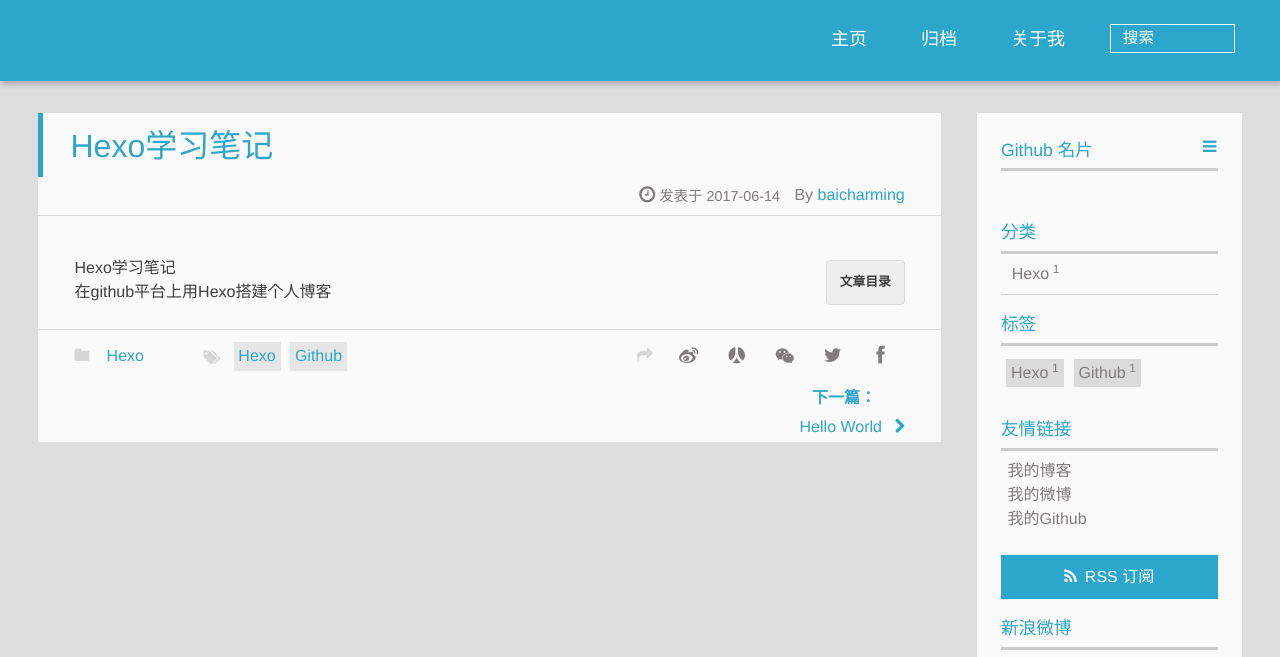
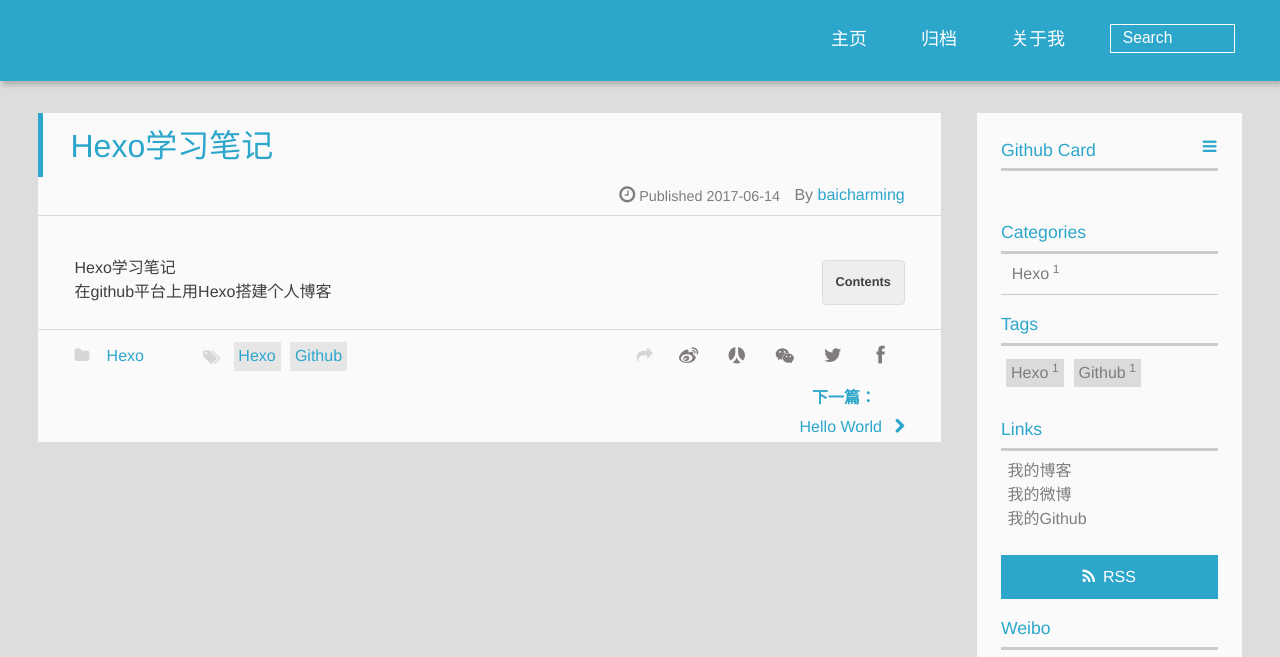
Before and after one commit to baicharming/baicharming.github.io, a plain HTML site: page 2017/06/14/Hexo学习笔记/index.html in a window 1280 px wide. Shown: the part 127-784 px from the top of the page. Drawn offline with Linux system fonts and the light colour scheme; grey boxes are pictures that could not be loaded; a script that the page names is missing.

Commit message:
Site updated: 2017-06-18 13:26:29

```diff
--- a/2017/06/14/Hexo学习笔记/index.html
+++ b/2017/06/14/Hexo学习笔记/index.html
@@ -49,7 +49,7 @@
 				<h1 class="site-name"><a href="/" title="小白博客">小白博客</a></h1>
 				<h2 class="blog-motto">欢迎大家进入小白的博客，刚学习搭建个人博客，有待完善。</h2>
 			</div>
-			<div class="navbar"><a class="navbutton navmobile" href="#" title="菜单">
+			<div class="navbar"><a class="navbutton navmobile" href="#" title="Menu">
 			</a></div>
 			<nav class="animated">
 				<ul>
@@ -65,7 +65,7 @@
 
 					<form class="search" action="//google.com/search" method="get" accept-charset="utf-8">
 						<label>Search</label>
-						<input type="search" id="search" name="q" autocomplete="off" maxlength="20" placeholder="搜索" />
+						<input type="search" id="search" name="q" autocomplete="off" maxlength="20" placeholder="Search" />
 						<input type="hidden" name="q" value="site:www.baicharming.com">
 					</form>
 
@@ -88,14 +88,14 @@
 		<a href="/about" title="baicharming" target="_blank" itemprop="author">baicharming</a>
 
   <p class="article-time">
-    <time datetime="2017-06-14T14:25:18.000Z" itemprop="datePublished"> 发表于 2017-06-14</time>
+    <time datetime="2017-06-14T14:25:18.000Z" itemprop="datePublished"> Published 2017-06-14</time>
 
   </p>
 </header>
 	<div class="article-content">
 
 		<div id="toc" class="toc-article">
-			<strong class="toc-title">文章目录</strong>
+			<strong class="toc-title">Contents</strong>
 
 
 
@@ -152,22 +152,22 @@
 
 
 </div>
-      <div class="openaside"><a class="navbutton" href="#" title="显示侧边栏"></a></div>
+      <div class="openaside"><a class="navbutton" href="#" title="Show Sidebar"></a></div>
 
   <div id="toc" class="toc-aside">
-  <strong class="toc-title">文章目录</strong>
+  <strong class="toc-title">Contents</strong>
 
 
 
   </div>
 
 <div id="asidepart">
-<div class="closeaside"><a class="closebutton" href="#" title="隐藏侧边栏"></a></div>
+<div class="closeaside"><a class="closebutton" href="#" title="Hide Sidebar"></a></div>
 <aside class="clearfix">
 
 
 <div class="github-card">
-<p class="asidetitle">Github 名片</p>
+<p class="asidetitle">Github Card</p>
 <div class="github-card" data-github="baicharming" data-theme="medium"></div>
 <script type="text/javascript" src="//cdn.jsdelivr.net/github-cards/latest/widget.js" ></script>
 </div>
@@ -176,7 +176,7 @@
 
 
 <div class="categorieslist">
-	<p class="asidetitle">分类</p>
+	<p class="asidetitle">Categories</p>
 		<ul>
 
 
@@ -189,7 +189,7 @@
 
 
 <div class="tagslist">
-	<p class="asidetitle">标签</p>
+	<p class="asidetitle">Tags</p>
 		<ul class="clearfix">
 
 
@@ -205,7 +205,7 @@
 
 
   <div class="linkslist">
-  <p class="asidetitle">友情链接</p>
+  <p class="asidetitle">Links</p>
     <ul>
 
           <li>
@@ -233,11 +233,11 @@
 
 
   <div class="rsspart">
-	<a href="/atom.xml" target="_blank" title="rss">RSS 订阅</a>
+	<a href="/atom.xml" target="_blank" title="rss">RSS</a>
 </div>
 
   <div class="weiboshow">
-  <p class="asidetitle">新浪微博</p>
+  <p class="asidetitle">Weibo</p>
     <iframe width="100%" height="119" class="share_self"  frameborder="0" scrolling="no" src="http://widget.weibo.com/weiboshow/index.php?language=&width=0&height=119&fansRow=2&ptype=1&speed=0&skin=9&isTitle=1&noborder=1&isWeibo=0&isFans=0&uid=null&verifier=b3593ceb&dpc=1"></iframe>
 </div>
 
@@ -466,7 +466,7 @@ var _hmt = _hmt || [];
 <!-- Totop Begin -->
 
 	<div id="totop">
-	<a title="返回顶部"><img src="/img/scrollup.png"/></a>
+	<a title="Back to Top"><img src="/img/scrollup.png"/></a>
 	</div>
 	<script src="/js/totop.js"></script>
 
--- a/index.html
+++ b/index.html
@@ -47,7 +47,7 @@
 				<h1 class="site-name"><a href="/" title="小白博客">小白博客</a></h1>
 				<h2 class="blog-motto">欢迎大家进入小白的博客，刚学习搭建个人博客，有待完善。</h2>
 			</div>
-			<div class="navbar"><a class="navbutton navmobile" href="#" title="菜单">
+			<div class="navbar"><a class="navbutton navmobile" href="#" title="Menu">
 			</a></div>
 			<nav class="animated">
 				<ul>
@@ -63,7 +63,7 @@
 
 					<form class="search" action="//google.com/search" method="get" accept-charset="utf-8">
 						<label>Search</label>
-						<input type="search" id="search" name="q" autocomplete="off" maxlength="20" placeholder="搜索" />
+						<input type="search" id="search" name="q" autocomplete="off" maxlength="20" placeholder="Search" />
 						<input type="hidden" name="q" value="site:www.baicharming.com">
 					</form>
 
@@ -88,7 +88,7 @@
 		<a href="/about" title="baicharming" target="_blank" itemprop="author">baicharming</a>
 
   <p class="article-time">
-    <time datetime="2017-06-14T14:25:18.000Z" itemprop="datePublished"> 发表于 2017-06-14</time>
+    <time datetime="2017-06-14T14:25:18.000Z" itemprop="datePublished"> Published 2017-06-14</time>
 
   </p>
 </header>
@@ -148,7 +148,7 @@
 		<a href="/about" title="baicharming" target="_blank" itemprop="author">baicharming</a>
 
   <p class="article-time">
-    <time datetime="2017-06-14T13:00:15.286Z" itemprop="datePublished"> 发表于 2017-06-14</time>
+    <time datetime="2017-06-14T13:00:15.286Z" itemprop="datePublished"> Published 2017-06-14</time>
 
   </p>
 </header>
@@ -195,15 +195,15 @@
 
 
 </div>
-      <div class="openaside"><a class="navbutton" href="#" title="显示侧边栏"></a></div>
+      <div class="openaside"><a class="navbutton" href="#" title="Show Sidebar"></a></div>
 
 <div id="asidepart">
-<div class="closeaside"><a class="closebutton" href="#" title="隐藏侧边栏"></a></div>
+<div class="closeaside"><a class="closebutton" href="#" title="Hide Sidebar"></a></div>
 <aside class="clearfix">
 
 
 <div class="github-card">
-<p class="asidetitle">Github 名片</p>
+<p class="asidetitle">Github Card</p>
 <div class="github-card" data-github="baicharming" data-theme="medium"></div>
 <script type="text/javascript" src="//cdn.jsdelivr.net/github-cards/latest/widget.js" ></script>
 </div>
@@ -212,7 +212,7 @@
 
 
 <div class="categorieslist">
-	<p class="asidetitle">分类</p>
+	<p class="asidetitle">Categories</p>
 		<ul>
 
 
@@ -225,7 +225,7 @@
 
 
 <div class="tagslist">
-	<p class="asidetitle">标签</p>
+	<p class="asidetitle">Tags</p>
 		<ul class="clearfix">
 
 
@@ -241,7 +241,7 @@
 
 
   <div class="linkslist">
-  <p class="asidetitle">友情链接</p>
+  <p class="asidetitle">Links</p>
     <ul>
 
           <li>
@@ -269,11 +269,11 @@
 
 
   <div class="rsspart">
-	<a href="/atom.xml" target="_blank" title="rss">RSS 订阅</a>
+	<a href="/atom.xml" target="_blank" title="rss">RSS</a>
 </div>
 
   <div class="weiboshow">
-  <p class="asidetitle">新浪微博</p>
+  <p class="asidetitle">Weibo</p>
     <iframe width="100%" height="119" class="share_self"  frameborder="0" scrolling="no" src="http://widget.weibo.com/weiboshow/index.php?language=&width=0&height=119&fansRow=2&ptype=1&speed=0&skin=9&isTitle=1&noborder=1&isWeibo=0&isFans=0&uid=null&verifier=b3593ceb&dpc=1"></iframe>
 </div>
 
@@ -425,7 +425,7 @@ var _hmt = _hmt || [];
 <!-- Totop Begin -->
 
 	<div id="totop">
-	<a title="返回顶部"><img src="/img/scrollup.png"/></a>
+	<a title="Back to Top"><img src="/img/scrollup.png"/></a>
 	</div>
 	<script src="/js/totop.js"></script>
 
```
Also changed, not shown: 2017/06/14/hello-world/index.html (+14 -14 lines), archives/2017/06/index.html (+5 -5 lines), archives/2017/index.html (+5 -5 lines), archives/index.html (+6 -6 lines), baby/index.html (+4 -4 lines), categories/Hexo/index.html (+4 -4 lines), tags/Github/index.html (+4 -4 lines), tags/Hexo/index.html (+4 -4 lines).
